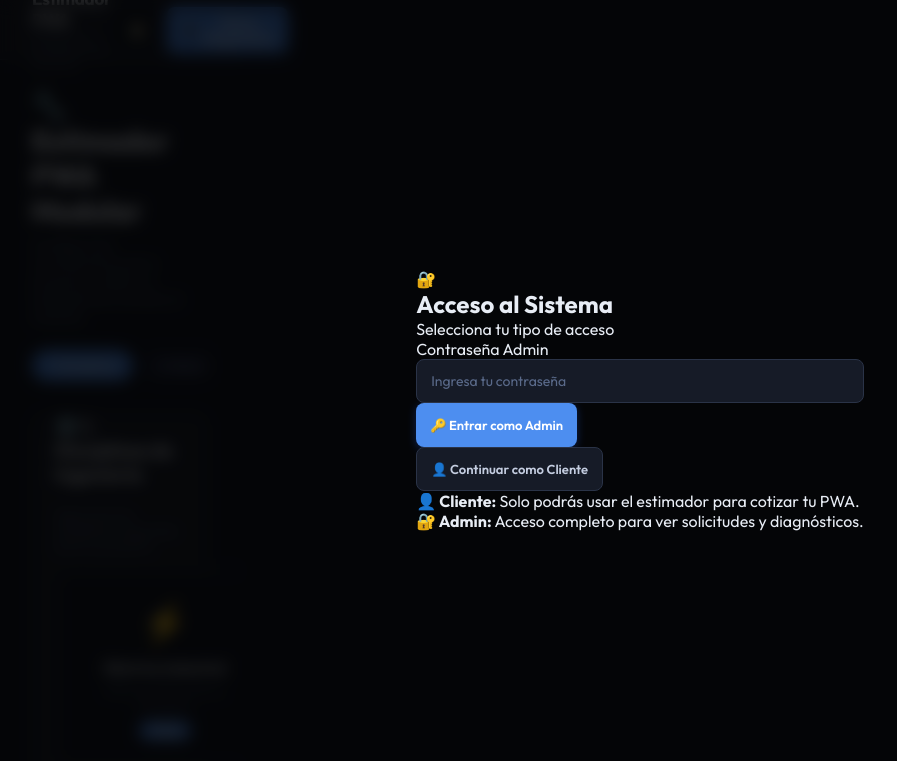
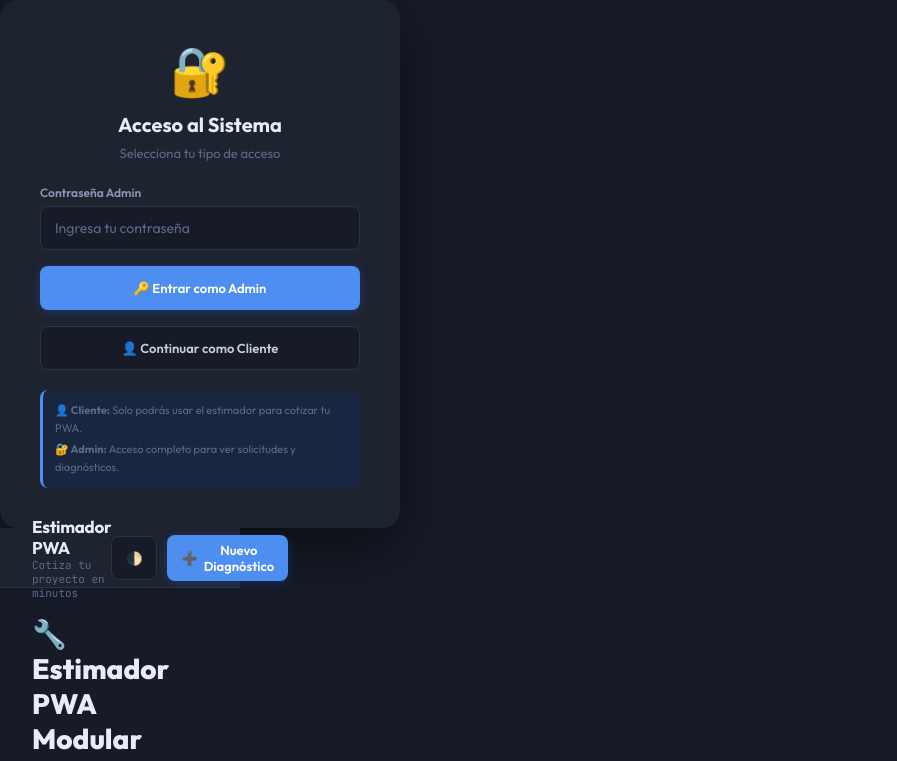
Before and after one commit to Lecterhdz/pwa-estimator, a plain HTML site: page index.html in a window 1280 px wide. Shown: the top 761 px of the page, without its empty margins (0-897 px from the left). Drawn offline with nearby package versions, Linux system fonts and the light colour scheme.

Commit message:
Update styles.css

```diff
--- a/styles.css
+++ b/styles.css
@@ -479,37 +479,79 @@ input, select, textarea {
   background: var(--green);
 }
 
-/* ══════════════════════════════════════ LOGIN MODAL ══════════════════════════════════════ */
-.login-modal {
-  display: none !important;
-  position: fixed !important;
-  inset: 0 !important;
-  z-index: 9999 !important;
-  background: rgba(0, 0, 0, 0.8) !important;
-  backdrop-filter: blur(8px) !important;
-  align-items: center !important;
-  justify-content: center !important;
+/* ══════════════════════════════════════ LOGIN MODAL OPTIMIZADO ══════════════════════════════════════ */
+.login-modal-content {
+  background: var(--white);
+  padding: 40px;
+  border-radius: var(--radius-lg);
+  max-width: 400px;
+  width: 90%;
+  box-shadow: 0 20px 60px rgba(0, 0, 0, 0.5);
 }
 
-.login-modal.active {
-  display: flex !important;
+.login-modal-header {
+  text-align: center;
+  margin-bottom: 24px;
 }
 
-.login-modal input.error {
-  border-color: var(--rose) !important;
-  animation: shake 0.5s ease;
+.login-modal-icon {
+  font-size: 48px;
+  margin-bottom: 12px;
 }
 
-@keyframes shake {
-  0%, 100% {
-    transform: translateX(0);
-  }
-  25% {
-    transform: translateX(-5px);
-  }
-  75% {
-    transform: translateX(5px);
-  }
+.login-modal-header h2 {
+  color: var(--ink);
+  font-size: 20px;
+  font-weight: 700;
+  margin-bottom: 8px;
+}
+
+.login-modal-header p {
+  color: var(--ink4);
+  font-size: 13px;
+}
+
+.login-modal-body {
+  display: flex;
+  flex-direction: column;
+  gap: 16px;
+}
+
+.login-modal-body .form-group {
+  display: flex;
+  flex-direction: column;
+  gap: 6px;
+}
+
+.login-modal-body label {
+  display: block;
+  font-size: 12px;
+  color: var(--ink3);
+  font-weight: 600;
+}
+
+.login-modal-body .btn-full {
+  width: 100%;
+  justify-content: center;
+}
+
+.login-modal-info {
+  margin-top: 20px;
+  padding: 12px;
+  background: var(--blue-l);
+  border-radius: 8px;
+  border-left: 3px solid var(--blue);
+  font-size: 11px;
+  color: var(--ink4);
+  line-height: 1.6;
+}
+
+.login-modal-info div {
+  margin-bottom: 4px;
+}
+
+.login-modal-info div:last-child {
+  margin-bottom: 0;
 }
 
 /* ══════════════════════════════════════ TOAST NOTIFICATION ══════════════════════════════════════ */
```
